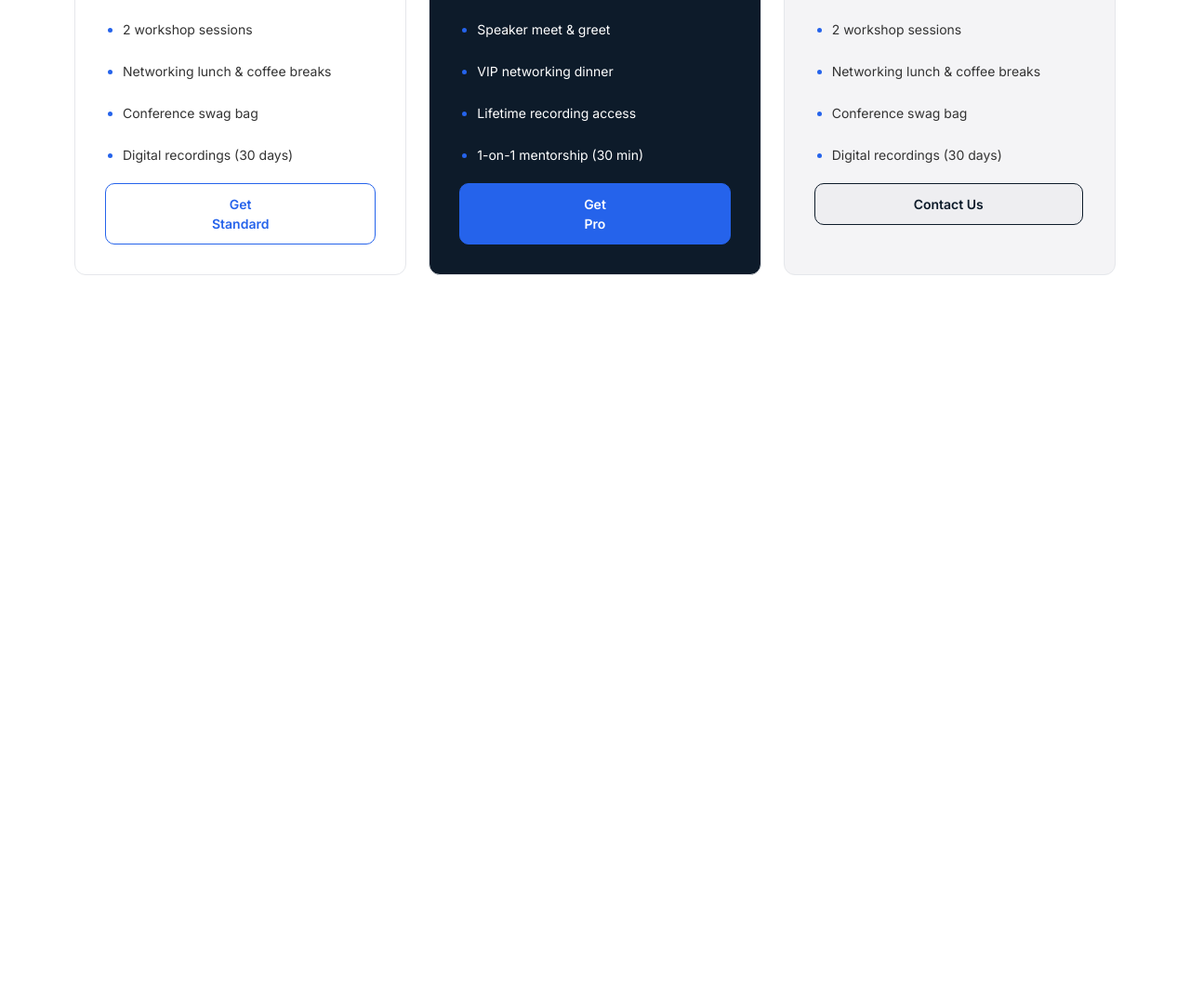
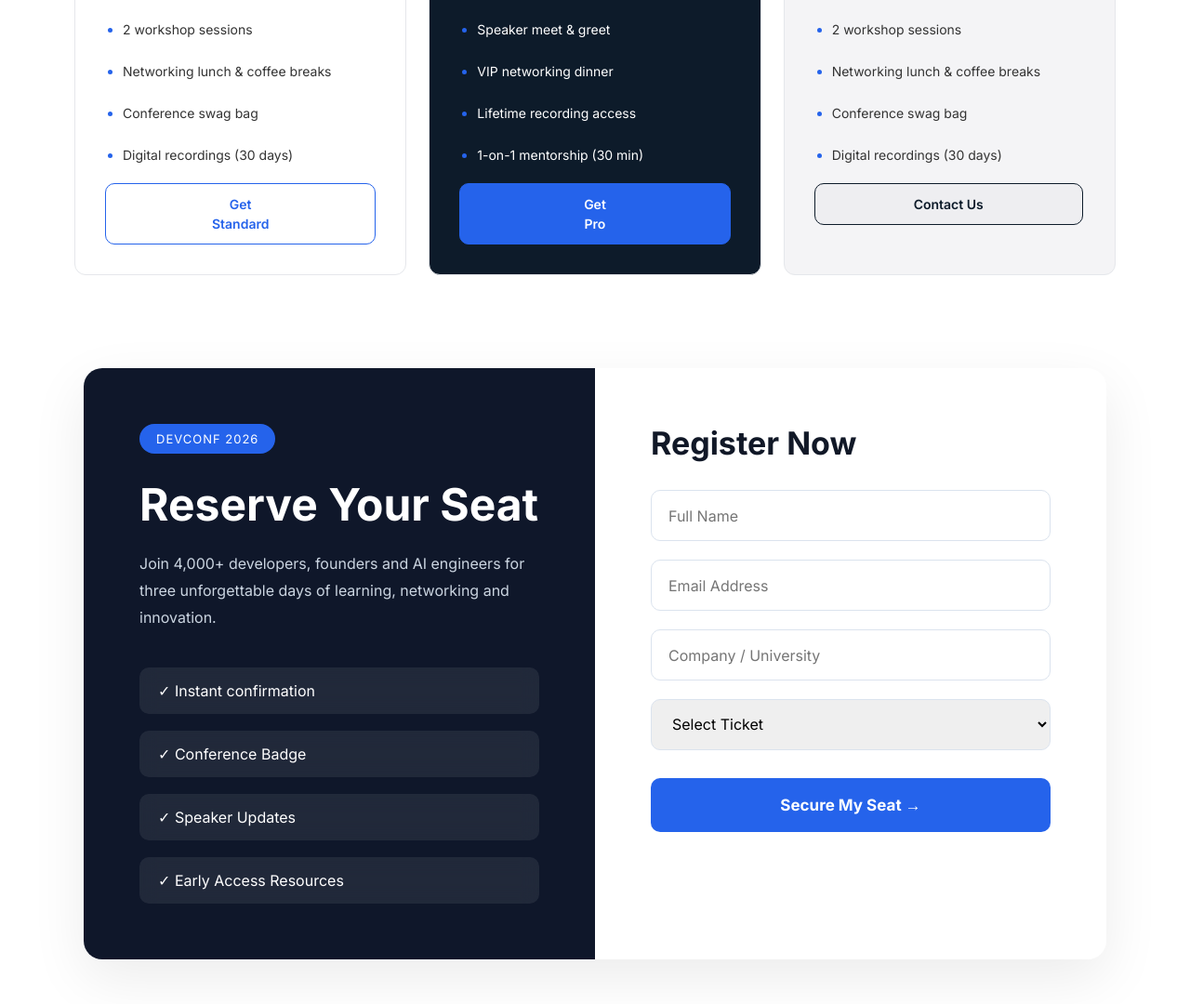
Before and after one commit to alfaysalabir/Assignment-001, a plain HTML site: page index.html in a window 1280 px wide. Shown: the part 2538-3618 px from the top of the page at 93% size. Before the commit the page ends 2834 px from the top, so only its background shows below. Drawn offline with Linux system fonts and the light colour scheme.

Commit message:
Added PLACEHOLDER SECTION — AI CHALLENGE (SingUp Form), Icon & Update Prompt.md file

```diff
--- a/index.html
+++ b/index.html
@@ -6,6 +6,7 @@
         <meta name="viewport" content="width=device-width, initial-scale=1.0">
         <title>DEVCONF 2026</title>
         <link rel="stylesheet" href="./style.css">
+        <link rel="icon" href="./images/logo-mini.png">
         <!-- -------- Google Font -------- -->
         <link rel="preconnect" href="https://fonts.googleapis.com">
         <link rel="preconnect" href="https://fonts.gstatic.com" crossorigin>
@@ -148,6 +149,51 @@
                 </div>
             </div>
         </section>
+
+        <!-- -------- PLACEHOLDER SECTION — AI CHALLENGE (SingUp Form) -------- -->
+        <section class="container signup-section">
+            <div class="signup-card">
+                <div class="left">
+                    <p class="tag">DEVCONF 2026</p>
+                    <h2>Reserve Your Seat</h2>
+                    <p class="desc">
+                        Join 4,000+ developers, founders and AI engineers for
+                        three unforgettable days of learning, networking and innovation.
+                    </p>
+
+                    <div class="benefits">
+                        <div class="item">
+                            ✓ Instant confirmation
+                        </div>
+                        <div class="item">
+                            ✓ Conference Badge
+                        </div>
+                        <div class="item">
+                            ✓ Speaker Updates
+                        </div>
+                        <div class="item">
+                            ✓ Early Access Resources
+                        </div>
+                    </div>
+                </div>
+
+                <form class="right">
+                    <h3>Register Now</h3>
+                    <input type="text" placeholder="Full Name">
+                    <input type="email" placeholder="Email Address">
+                    <input type="text" placeholder="Company / University">
+                    <select title="froms">
+                        <option>Select Ticket</option>
+                        <option>Standard - $399</option>
+                        <option>Pro - $749</option>
+                        <option>Team - $5999</option>
+                    </select>
+                    <button class="singup_btn" type="submit">Secure My Seat →</button>
+                </form>
+
+            </div>
+
+        </section>
     </body>
 
 </html>
--- a/style.css
+++ b/style.css
@@ -268,3 +268,105 @@ hr {
     background-color: #E5E7EB70;
     border: 1px solid #0D1B2A;
 }
+
+/* ********* PLACEHOLDER SECTION — AI CHALLENGE (SingUp Form) ********* */
+.signup-section {
+    padding: 100px 20px;
+    display: flex;
+    justify-content: center;
+}
+
+.signup-card {
+    width: 1100px;
+    background: #fff;
+    border-radius: 20px;
+    overflow: hidden;
+    display: flex;
+    box-shadow:
+        0 20px 60px rgba(0, 0, 0, .08);
+}
+
+.left {
+    flex: 1;
+    background: #0f172a;
+    color: #fff;
+    padding: 60px;
+}
+
+.tag {
+    display: inline-block;
+    padding: 8px 18px;
+    background: #2563eb;
+    border-radius: 30px;
+    font-size: 13px;
+    letter-spacing: 1px;
+    margin-bottom: 25px;
+}
+
+.left h2 {
+    font-size: 48px;
+    margin-bottom: 20px;
+}
+
+.desc {
+    line-height: 1.8;
+    color: #cbd5e1;
+    margin-bottom: 40px;
+}
+
+.benefits {
+    display: flex;
+    flex-direction: column;
+    gap: 18px;
+}
+
+.item {
+    background: rgba(255, 255, 255, .08);
+    padding: 15px 20px;
+    border-radius: 10px;
+    backdrop-filter: blur(10px);
+}
+
+.right {
+    flex: 1;
+    padding: 60px;
+    display: flex;
+    flex-direction: column;
+    gap: 20px;
+}
+
+.right h3 {
+    font-size: 34px;
+    color: #111827;
+    margin-bottom: 10px;
+}
+
+.right input,
+.right select {
+    width: 100%;
+    height: 55px;
+    border: 1px solid #dbe3ee;
+    border-radius: 10px;
+    padding: 0 18px;
+    font-size: 16px;
+    outline: none;
+    transition: .3s;
+}
+
+.right input:focus,
+.right select:focus {
+    border-color: #2563eb;
+    box-shadow: 0 0 0 4px rgba(37, 99, 235, .12);
+}
+
+.singup_btn {
+    margin-top: 10px;
+    height: 58px;
+    border: none;
+    border-radius: 10px;
+    background: #2563eb;
+    color: #fff;
+    font-size: 17px;
+    font-weight: bold;
+    cursor: pointer;
+}
```
Also changed, not shown: 1 other file.
